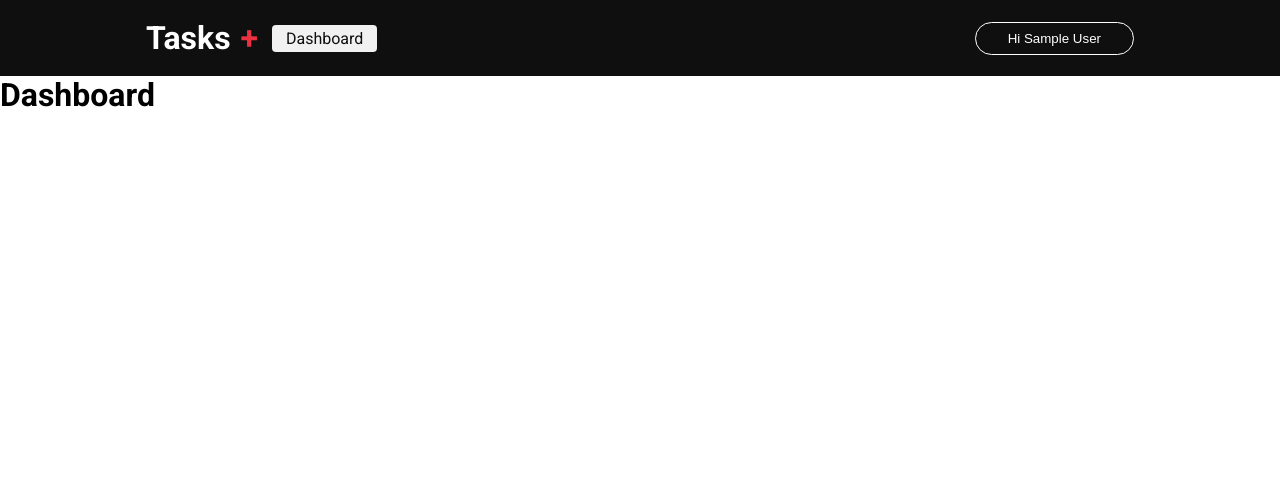
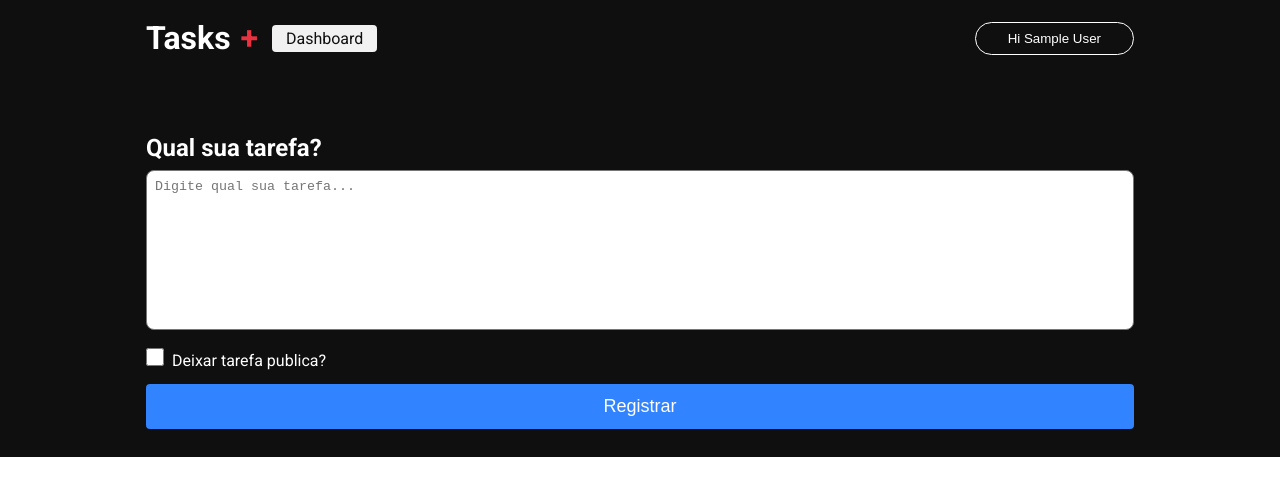
Before and after one commit to MateusGurgel/tasks-plus, a Next.js app: page /dashboard in a window 1280 px wide. Shown: the top 496 px of the page. Built offline with nearby package versions, Linux system fonts and the light colour scheme; no server answers; sample sign-in values are in the browser's storage.

Commit message:
Textarea added

```diff
--- a/src/pages/dashboard/index.tsx
+++ b/src/pages/dashboard/index.tsx
@@ -1,34 +1,53 @@
-import styles from "./styles.module.css"
-import Head from 'next/head'
-import { GetServerSideProps } from "next"
-import { getSession } from "next-auth/react"
+import { GetServerSideProps } from "next";
+import styles from "./styles.module.css";
+import Head from "next/head";
 
-export default function Dashboard(){
-    return(
+import { getSession } from "next-auth/react";
+import { Textarea } from "../../components/textArea";
+
+export default function Dashboard() {
+  return (
     <div className={styles.container}>
       <Head>
-            <title>Dashboard</title>
+        <title>Meu painel de tarefas</title>
       </Head>
 
-        <h1>Dashboard</h1>
+      <main className={styles.main}>
+        <section className={styles.content}>
+          <div className={styles.contentForm}>
+            <h1 className={styles.title}>Qual sua tarefa?</h1>
+
+            <form>
+              <Textarea placeholder="Digite qual sua tarefa..." />
+              <div className={styles.checkboxArea}>
+                <input type="checkbox" className={styles.checkbox} />
+                <label>Deixar tarefa publica?</label>
               </div>
-    )
+
+              <button className={styles.button} type="submit">
+                Registrar
+              </button>
+            </form>
+          </div>
+        </section>
+      </main>
+    </div>
+  );
 }
 
 export const getServerSideProps: GetServerSideProps = async ({ req }) => {
-
   const session = await getSession({ req });
 
-    if (!session?.user){
-        return{
-            redirect:{
-                destination: '/',
-                permanent: false
-            }
-        }
+  if (!session?.user) {
+    return {
+      redirect: {
+        destination: "/",
+        permanent: false,
+      },
+    };
   }
 
   return {
     props: {},
-    }
-}
+  };
+};
```
Lines whose indentation alone changed are shown as unchanged.
